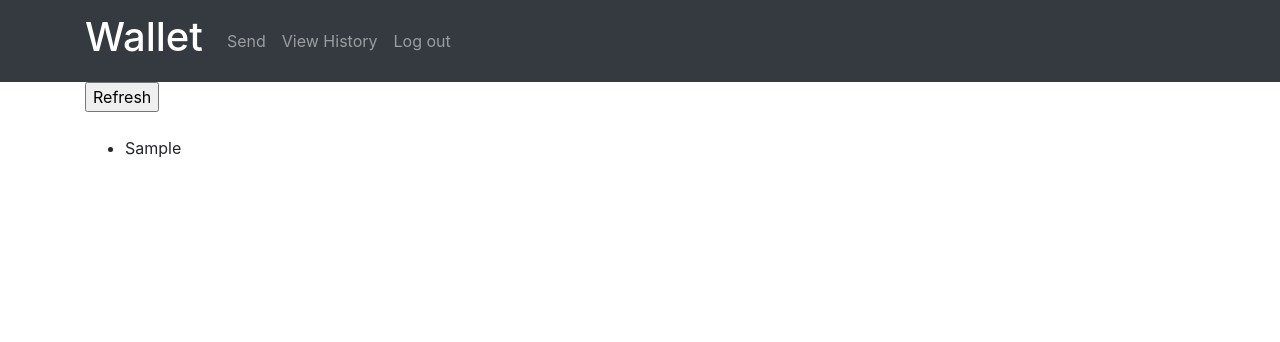
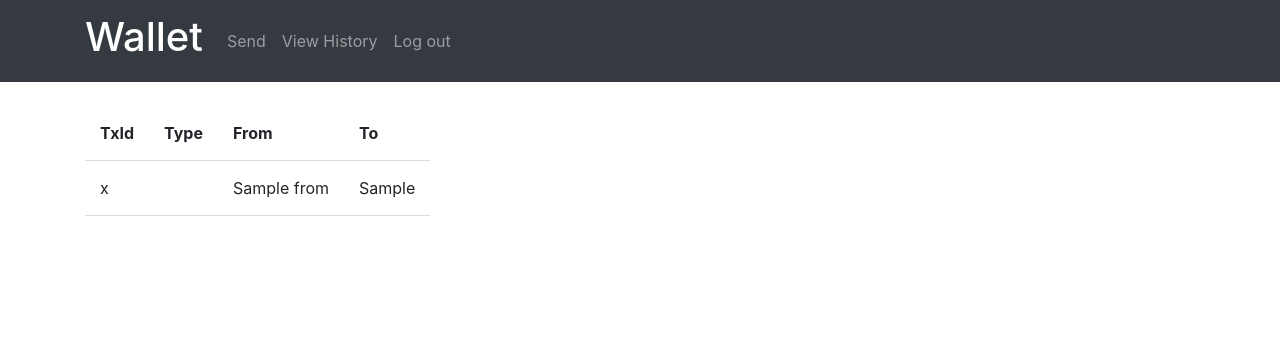
Before and after one commit to Hasithar8220/Web-based-zilliqa-wallet, a Node server app: template views/viewhistory.ejs in a window 1280 px wide. Shown: the top 342 px of the page. Run offline with Node 20, Linux system fonts and the light colour scheme; the template is opened without the code that fills it: most values are stand-ins (such as "Sample title", 1, 10 or a date in 2020).

Commit message:
loading transaction history

```diff
--- a/app.js
+++ b/app.js
@@ -3,6 +3,7 @@ const upload = require("express-fileupload");
 const bodyParser = require('body-parser');
 const cookieParser = require('cookie-parser');
 const session= require('express-session');
+const config = require('./config.json');
 
 //Calling walletData service
 const walletData = require('./services/ZilliqaService.js');
@@ -120,10 +121,24 @@ app.post('/sendTransaction', function (req, res) {
 
   app.post('/loadHistory', function (req, res) {
 
-    let wData = new walletData();
-    let arr=wData.getRecentTransactions();
+    const request = require('request');
 
-    res.render('viewHistory',{data:arr});
+let url='https://api.viewblock.io/v1/zilliqa/addresses/'+req.session.address+'/txs?network=testnet';
+console.log(url);
+request({
+  method: 'GET',
+  url: url,
+  headers: {
+    'X-APIKEY': config.key
+  }}, function (error, response, body) {
+
+
+  res.render('viewhistory', {
+    data: JSON.parse(body),
+    error: null
+  });
+});
+
   });
 
 
--- /dev/null
+++ b/config.json
@@ -0,0 +1,4 @@
+{
+     "key": "e03b2c95515bb71580ca8df3c09c8468530e64ce6efb9022bf01cbf9e2d3881b",
+     "secret" :"a364f8d1bea7afe129980a991c744ce790905422eb992bd7892a41032a4a6901"
+}
--- a/services/ZilliqaService.js
+++ b/services/ZilliqaService.js
@@ -21,18 +21,6 @@ const chainId = 333; // chainId of the developer testnet
 const msgVersion = 1; // current msgVersion
 const VERSION = bytes.pack(chainId, msgVersion);
 
-// Populate the wallet with an account
-//const privateKey =
- // '3375F915F3F9AE35E6B301B7670F53AD1A5BE15D8221EC7FD5E503F21D3450C8';
-
-//zilliqa.wallet.addByPrivateKey(privateKey);
-
-//const address = getAddressFromPrivateKey(privateKey);
-
-//const address ='0xA9eB343dF14f0B3F9528E96E298451f09b70A7A5';
-
-//console.log(`My account address is: ${address}`);
-//console.log(`My account bech32 address is: ${toBech32Address(address)}`);
 
 class walletData {
 
@@ -64,26 +52,6 @@ class walletData {
 ///Get Transactions Hostory
      getRecentTransactions(){
 
-     // const txs = await zilliqa.blockchain.getRecentTransactions();
-
-      let ids=localStorage.getItem('txids');
-      var res = ids.split(',');
-      var outPut=[];
-
-      res.forEach(async (item)=>{
-
-        try {
-          const tx = await zilliqa.blockchain.getTransaction(
-            item,
-          );
-          console.log(tx.getReceipt());
-          outPut.push(tx);
-
-        } catch (e) {
-          console.log(e);
-        }
-
-      });
 
 
       return outPut;
--- a/views/viewhistory.ejs
+++ b/views/viewhistory.ejs
@@ -10,6 +10,15 @@
   <link rel="stylesheet" href="https://stackpath.bootstrapcdn.com/bootstrap/4.1.3/css/bootstrap.min.css" integrity="sha384-MCw98/SFnGE8fJT3GXwEOngsV7Zt27NXFoaoApmYm81iuXoPkFOJwJ8ERdknLPMO"
   crossorigin="anonymous">
     <link href='https://fonts.googleapis.com/css?family=Open+Sans:300' rel='stylesheet' type='text/css'>
+
+<style>
+th, td {
+  border-bottom: 1px solid #ddd;
+  padding: 15px;
+  text-align: left;
+}
+</style>
+
   </head>
   <body>
 
@@ -24,7 +33,7 @@
               <div class="navbar-nav">
 
                   <a class="nav-item nav-link" href="/send">Send</a>
-                  <a class="nav-item nav-link" href="/logout">View History</a>
+                  <a class="nav-item nav-link" href="/viewhistory">View History</a>
                   <a class="nav-item nav-link" href="/logout">Log out</a>
               </div>
             </div>
@@ -33,24 +42,50 @@
 
     <div class="container">
 
-        <form  enctype="multipart/form-data" action="/loadHistory" method="post">
-
-          <input type="submit" name="submit" id="btnSubmit" value="Refresh" /> </form>
 
  <br>
 
- <ul class="timeline">
+<table>
+    <tr>
+        <th>TxId</th>
+        <th>Type</th>
+        <th>From</th>
+        <th>To</th>
+      </tr>
     <% if(data !== null){
       for (var i = 0; i < data.length; i++) { %>
-    <li class="timeline-yellow">
-        <div class="timeline-time">
-            <span class="date" style="text-align:left">
-            <%= data[i].toAddr %>
+        <tr>
 
-        </div>
-    </li>
+    <td >
+
+            <%= data[i].hash %>
+
+
+      </td>
+
+      <td >
+
+          <%  if(address == data[i].from){ %>
+         Sent
+
+         <% } %>
+
+    </td>
+
+      <td >
+
+          <%= data[i].from %>
+
+
+    </td>
+    <td >
+
+        <%= data[i].to %>
+
+
+  </td>  </tr>
     <% }} %>
-</ul>
+  </table>
 
 
 
```
